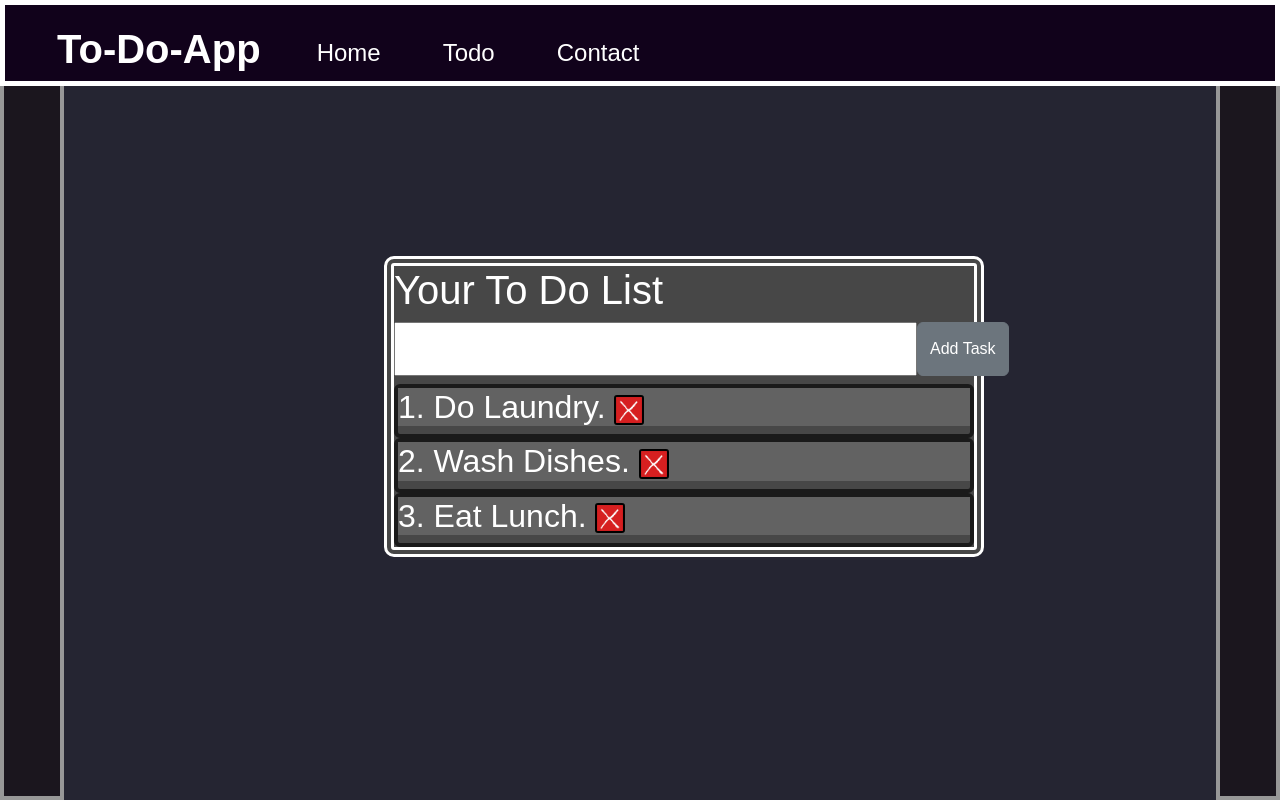
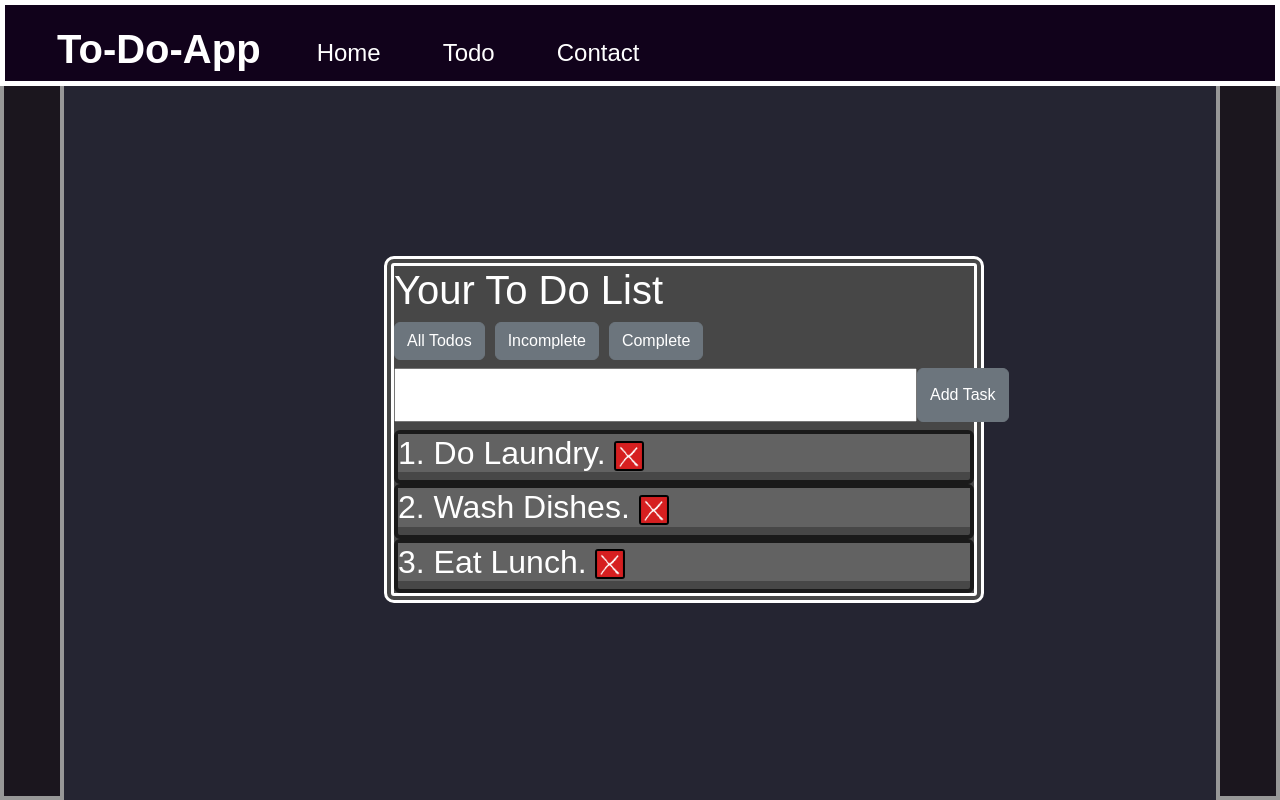
Before and after one commit to Jordan4Neslony/Project-03-Task-Management-Web-App, a React (Vite) app in the folder my-app/: page /Todo in a window 1280 px wide. Built offline with nearby package versions, Linux system fonts and the light colour scheme.

Commit message:
Added three new buttons that will filter the mapped todos contents to show only complete, incomplete, or all todos.

```diff
--- a/my-app/src/assets/Components/Todo-App.tsx
+++ b/my-app/src/assets/Components/Todo-App.tsx
@@ -6,6 +6,7 @@ import { useState } from 'react';
 
 function TodoApp() {
 
+    const [filter, setFilter] = useState<"all" | "incomplete" | "complete">("all");
 
     const [todos, setTodos] = useState([
         { id: 1, text: "Do Laundry", isCompleted: false },
@@ -48,12 +49,23 @@ function TodoApp() {
             </h1>
             <div className="row justify-content-center align-items-center g-3">
                 <div className="col flex-column align-items-center">
+                    <h1 style={{ display: 'flex', gap: '10px' }}>
+                        <button className="btn btn-secondary" onClick={() => setFilter("all")}>All Todos</button>
+                        <button className="btn btn-secondary" onClick={() => setFilter("incomplete")}>Incomplete</button>
+                        <button className="btn btn-secondary" onClick={() => setFilter("complete")}>Complete</button>
+                    </h1>
                     <h1 style={{ display: 'flex' }}>
                         <input type="text" value={taskInput} onChange={(e) => setTaskInput(e.target.value)} />
                         <input className="btn btn-secondary" type="submit" value="Add Task" onClick={addTodo}></input>
                     </h1>
                     {
-                        todos.map((todo, index) => {
+
+                        todos.filter((todo) => {
+                            if (filter === "incomplete") return !todo.isCompleted;
+                            if (filter === "complete") return todo.isCompleted;
+                            return true;
+                        })
+                            .map((todo, index) => {
                                 return (
                                     <div className='todo'>
                                         <div key={todo.id} onClick={() => handleToggle(todo.id)} className={todo.isCompleted ? 'todo-complete' : 'todo-incomplete'}>
```
Lines whose indentation alone changed are shown as unchanged.
